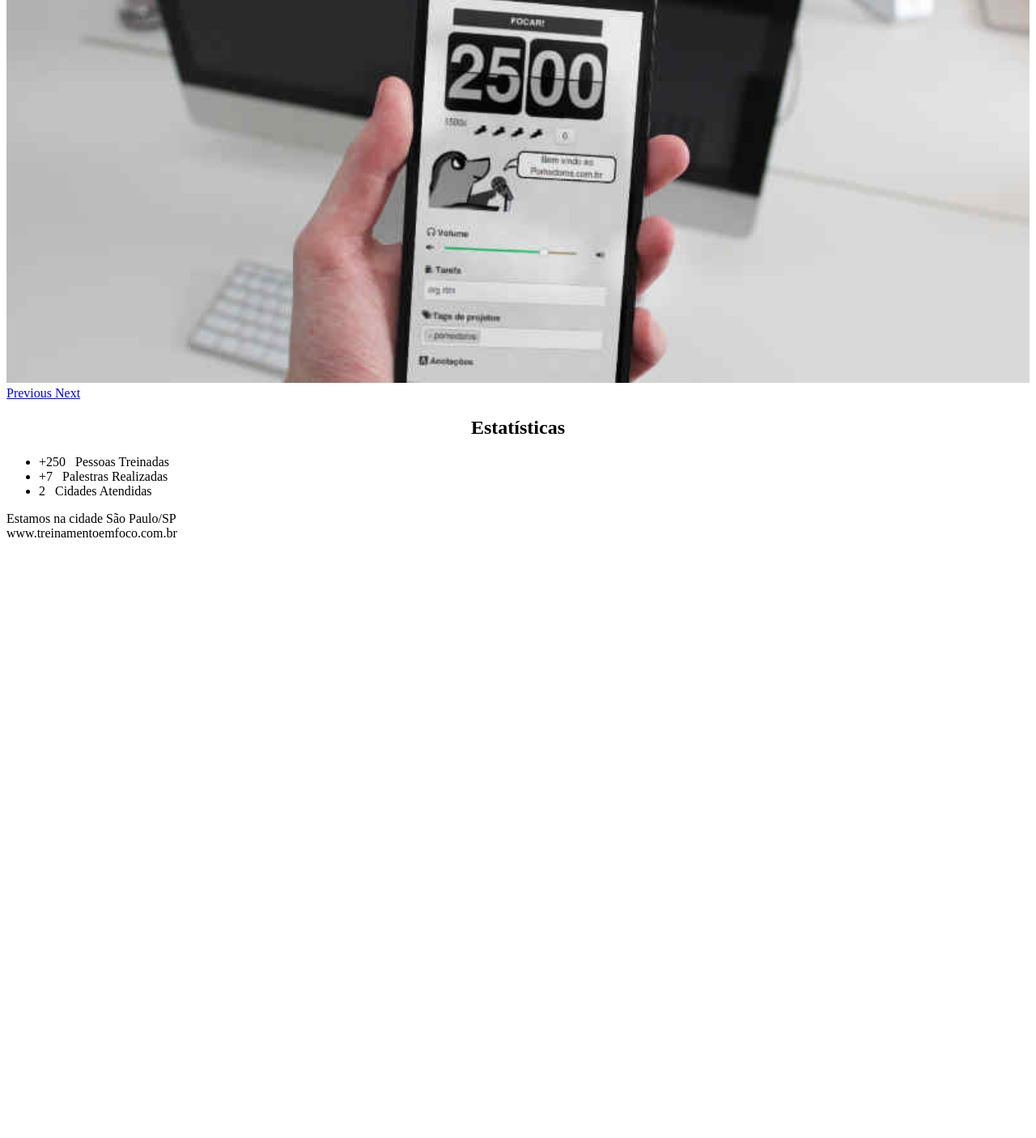
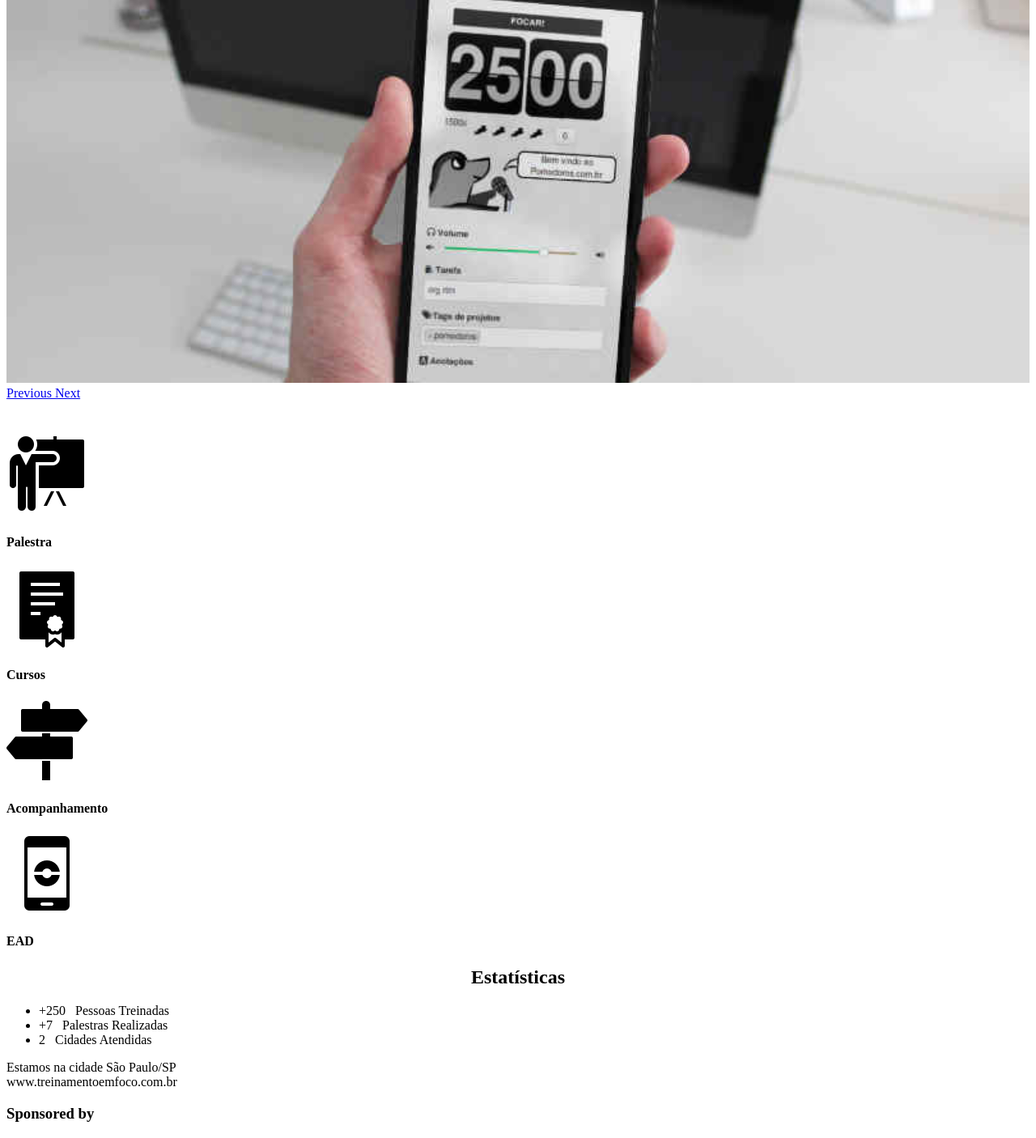
Before and after one commit to franciscof5/generatepress-child-theme-treinamento-em-foco, a WordPress theme: template front-page.php in a window 1280 px wide. Shown: the part 1860-3266 px from the top of the page at 81% size. Before the commit the page ends 2524 px from the top, so only its background shows below. Run offline with PHP 8.4 and a stand-in for WordPress, Linux system fonts and the light colour scheme; the site name, menu and one post (Sample post) are stand-ins, and other content is empty.

Commit message:
Blobs in home

```diff
--- a/footer.php
+++ b/footer.php
@@ -115,8 +115,10 @@
 				<br />www.treinamentoemfoco.com.br
 				<!--p>Terms and Usage</p-->
 			</p>
+		</div>
 
-		</div>
+		<h3><?php _e("Sponsored by", "sis-foca-js"); ?></h3>
+		<p><?php if(function_exists("show_sponsor")) echo show_sponsor("box-float-center", true); ?></p>
 	</footer><!-- .site-info -->
 	<?php do_action( 'generate_after_footer_content' ); ?>
 </div><!-- .site-footer -->
--- a/front-page.php
+++ b/front-page.php
@@ -21,6 +21,7 @@
 wp_enqueue_script("bootstrap-js", get_bloginfo("stylesheet_directory")."/assets/bootstrap.min.js");
 wp_enqueue_style('bootstrap-css', get_bloginfo("stylesheet_directory")."/assets/bootstrap.min.css", __FILE__);
 ?>
+
 <div id="carousel-example-generic" class="carousel slide" data-ride="carousel">
 	<!-- Indicators -->
 	<ol class="carousel-indicators">
@@ -74,6 +75,28 @@
 		<span class="sr-only"><?php _e("Next", "sis-foca-js"); ?></span>
 	</a>
 </div>
+
+<div class="row" style="margin-top:40px;">
+	<div class="col-sm-8 col-md-offset-2">
+		<div class="col-md-3 blob">
+			<img src="<?php bloginfo('stylesheet_directory'); ?>/img/icons8-treinamento-100.png" >
+			<h4>Palestra</h4>
+		</div>
+		<div class="col-md-3 blob">
+			<img src="<?php bloginfo('stylesheet_directory'); ?>/img/icons8-licenca-100.png" >
+			<h4>Cursos</h4>
+		</div>
+		<div class="col-md-3 blob">
+			<img src="<?php bloginfo('stylesheet_directory'); ?>/img/icons8-placa-de-sinalizacao-100.png" >
+			<h4>Acompanhamento</h4>
+		</div>
+		<div class="col-md-3 blob">
+			<img src="<?php bloginfo('stylesheet_directory'); ?>/img/icons8-smartphone-100.png" >
+			<h4>EAD</h4>
+		</div>
+	</div>
+</div>
+
 <div class="row">
 		<center><h2 class="forte"><i class="glyphicon glyphicon-signal"></i> Estatísticas</h2></center>
 		<ul class="col-sm-8 col-md-offset-2">
--- a/sidebar.php
+++ b/sidebar.php
@@ -25,6 +25,7 @@
 	<div class="inside-right-sidebar">
 		<?php do_action( 'generate_before_right_sidebar_content' ); ?>
 		<?php
+		if(function_exists("smartlang_recent_posts_georefer_widget"))
 		smartlang_recent_posts_georefer_widget();
 		/*if ( ! dynamic_sidebar( 'sidebar-1' ) ) : ?>
 			<?php if ( false == $navigation_active ) : ?>
```
Also changed, not shown: style.css (+7 -1 lines), img/icons8-licenca-100.png (added), img/icons8-placa-de-sinalizacao-100.png (added), img/icons8-smartphone-100.png (added), img/icons8-treinamento-100.png (added). Lines whose indentation alone changed are shown as unchanged.
